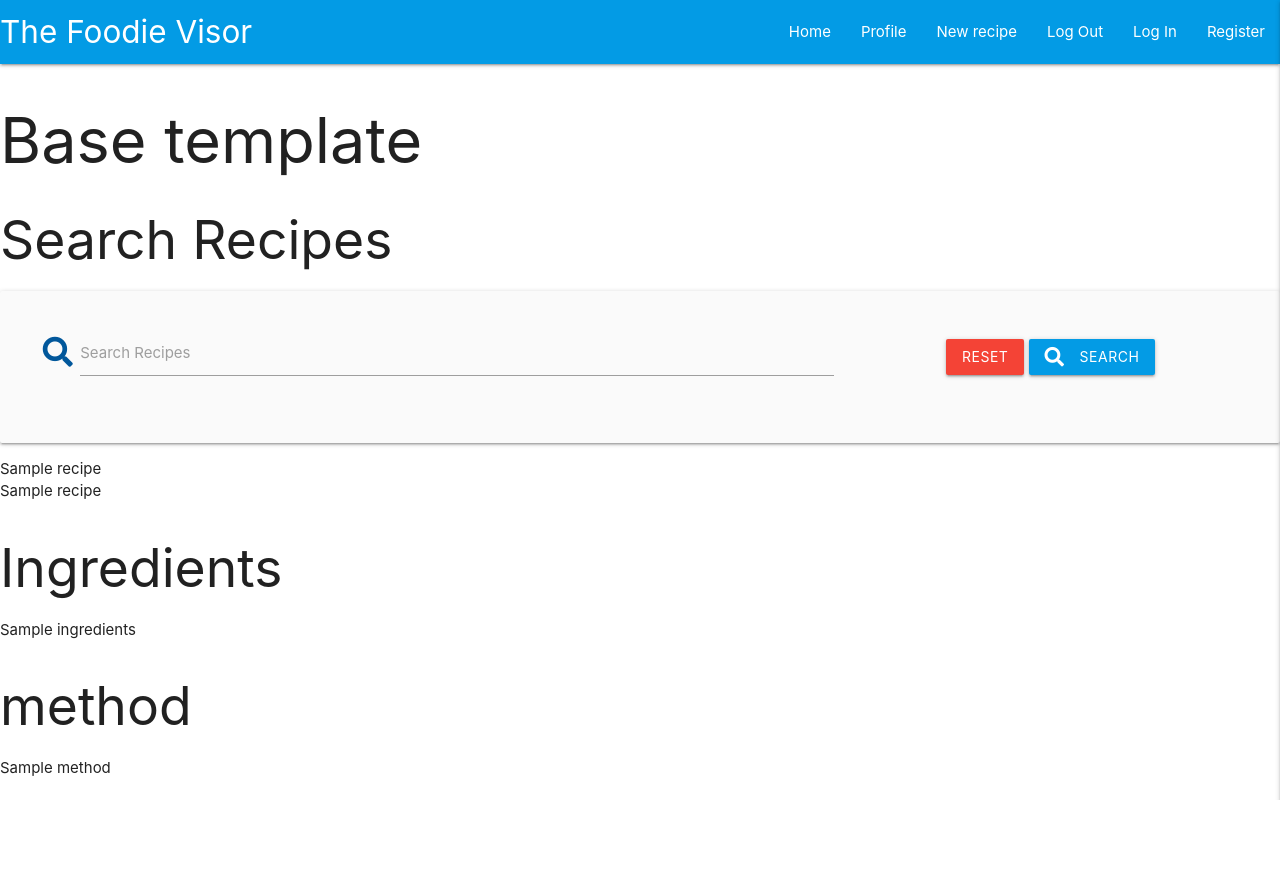
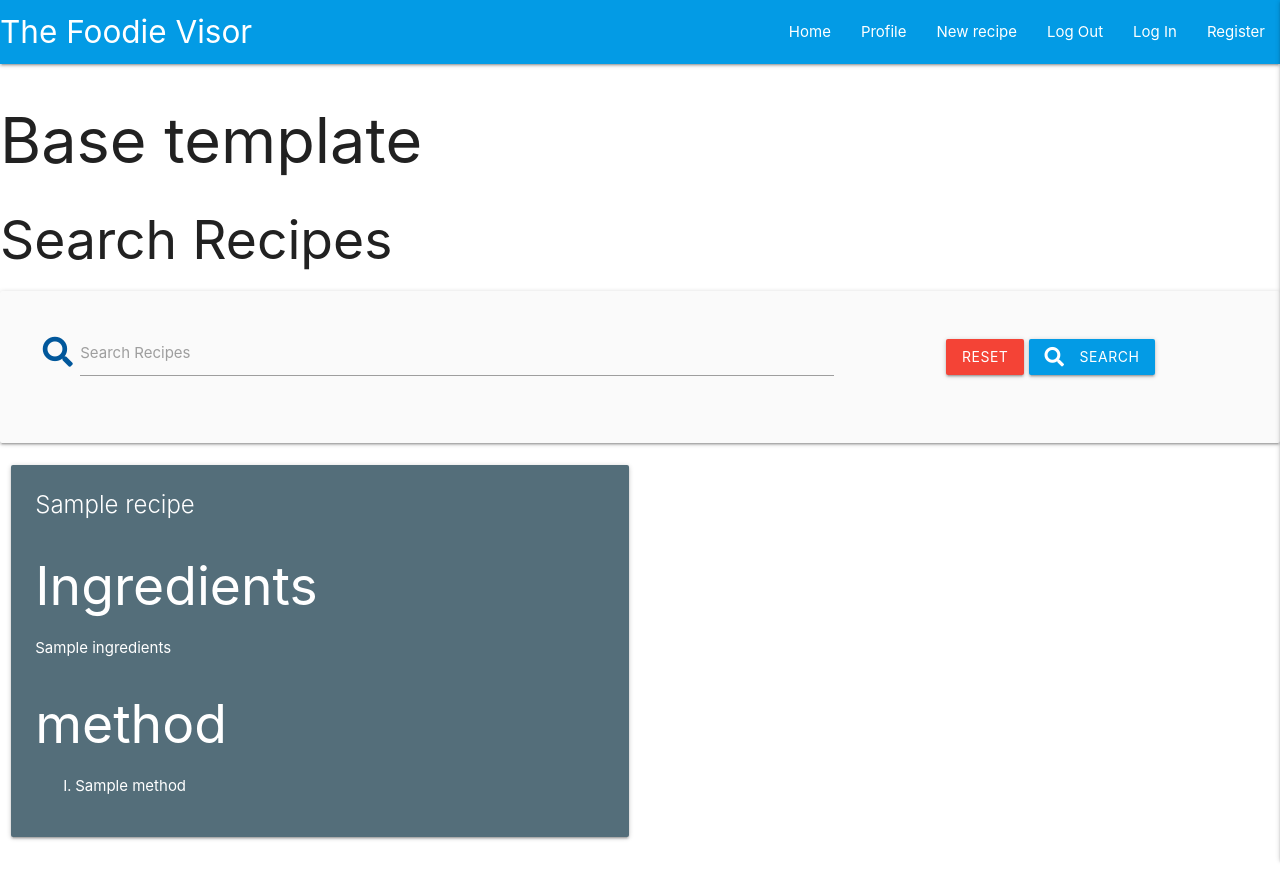
Before and after one commit to MarcSparks7/The_Foodie_Visor, a Flask app: page / in a window 1280 px wide. Before the commit the page ends 800 px from the top, so only its background shows below. Run offline with Flask 2, Linux system fonts and the light colour scheme; a database or web service that is not in the repository returns one stand-in record (values such as "Sample title"); some libraries are stand-ins or nearby versions.

Commit message:
added card to display with recipe iteration

```diff
--- a/static/css/style.css
+++ b/static/css/style.css
@@ -1,3 +1,7 @@
 ul.ingredients {
     list-style-type: square;
 }
+
+ol {
+    list-style-type: upper-roman;
+}
--- a/templates/recipes.html
+++ b/templates/recipes.html
@@ -22,8 +22,11 @@
     </div>
 
 {% for recipe in recipes %}
-        {{ recipe.category_name }}<br>
-        {{ recipe.recipe_name }}<br>
+<div class="row">
+    <div class="col s12 m6">
+        <div class="card blue-grey darken-1">
+            <div class="card-content white-text">
+            <span class="card-title">{{ recipe.recipe_name }}</span>
             <h2>Ingredients</h2>
             {% for ingredients in recipe.ingredients %}
             <ul class="ingredients">
@@ -32,11 +35,14 @@
             {% endfor %}
             <h2>method</h2>
             {% for method in recipe.method %}
-            <ul class="method">
+                <ol class="method">
                     <li>{{method}}</li>
-            </ul>
+                </ol>
             {% endfor %}
+            </div>
+        </div>
+    </div>
+</div>
 {% endfor %}
 
-
 {% endblock %}
```
Lines whose indentation alone changed are shown as unchanged.
